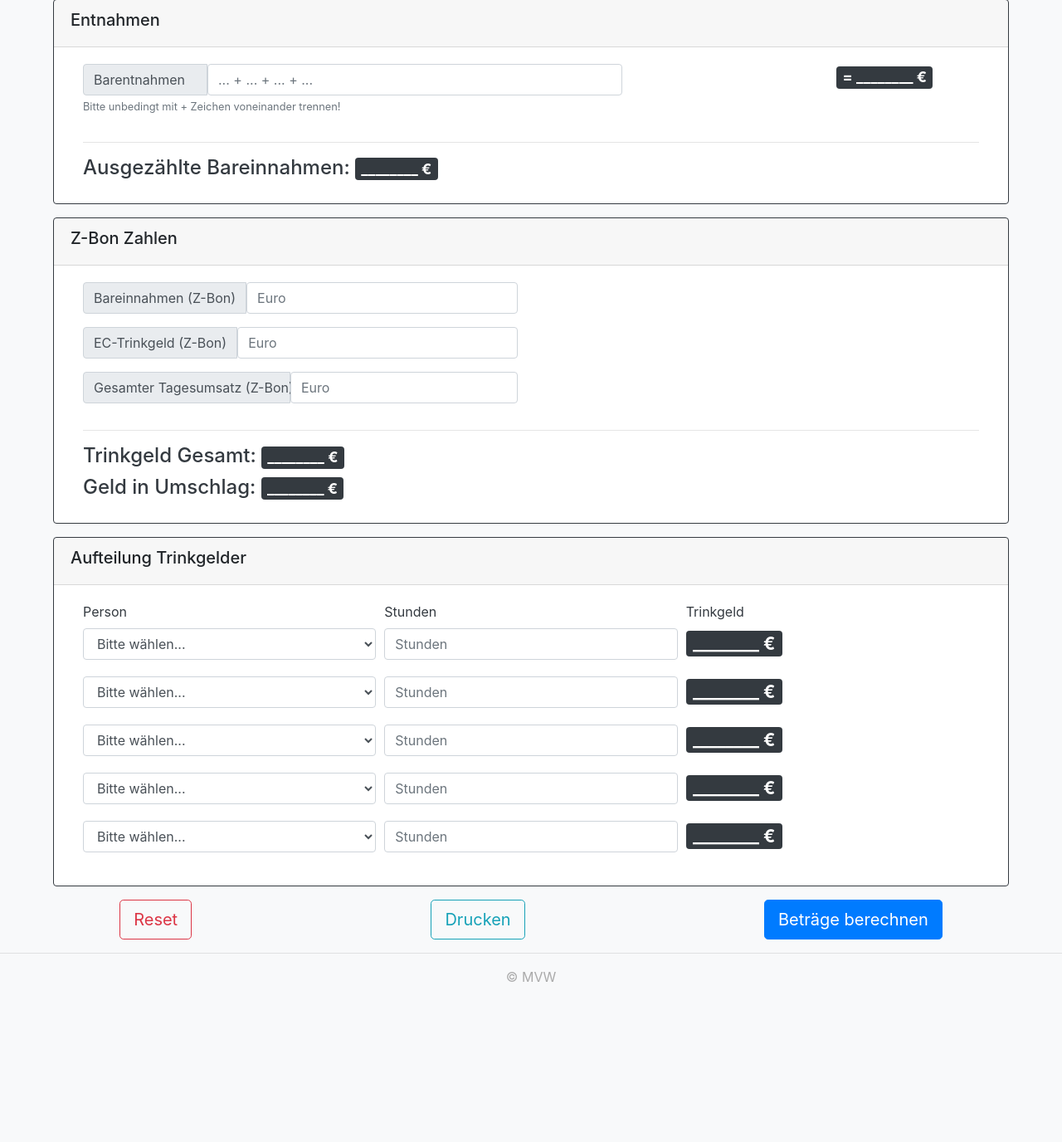
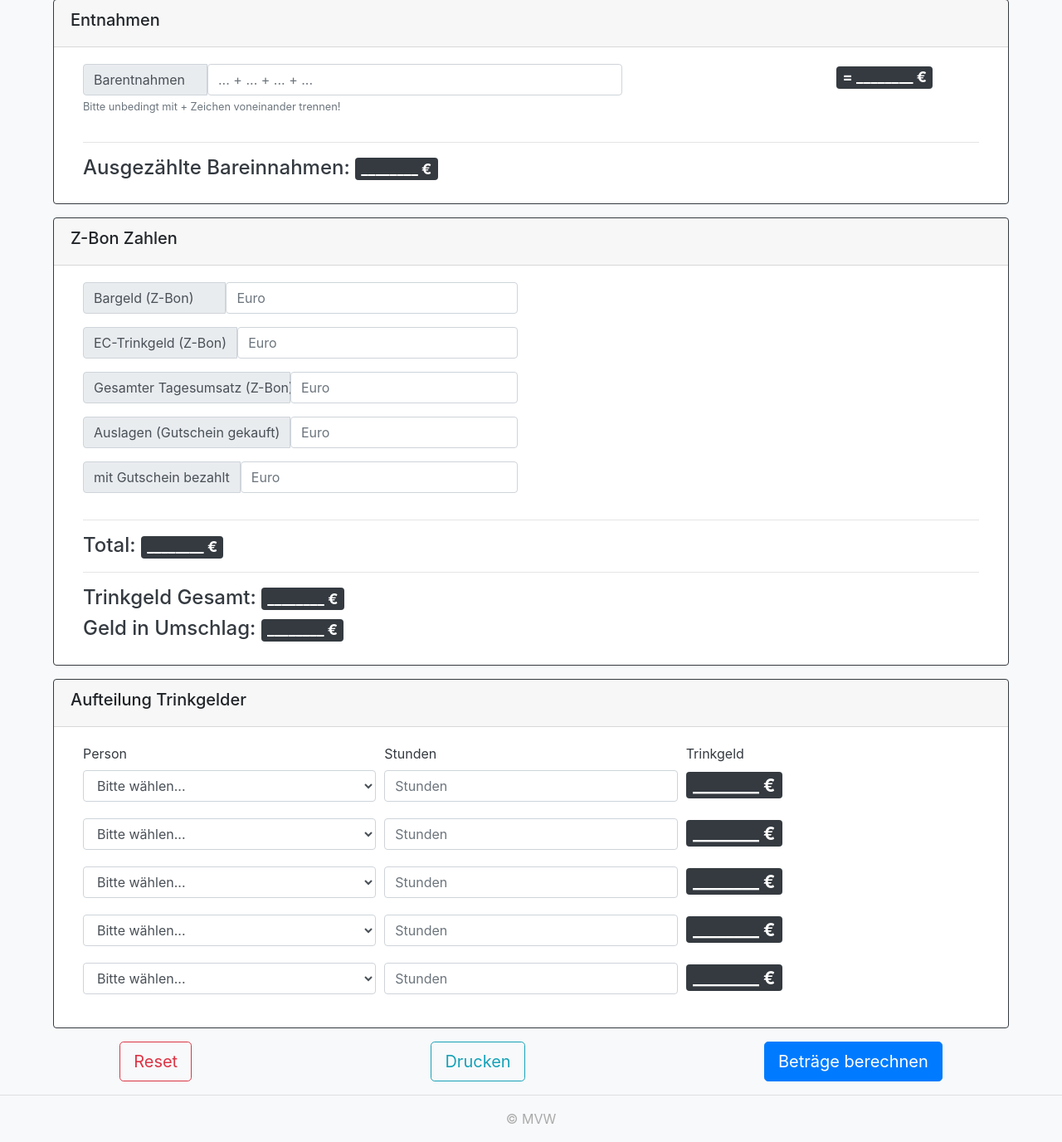
Before and after one commit to moritzwilksch/LokalCashUp, a Flask app: page / in a window 1280 px wide. Shown: the part 902-2278 px from the top of the page at 83% size. Before the commit the page ends 2085 px from the top, so only its background shows below. Run offline with Flask 2, Linux system fonts and the light colour scheme; some libraries are stand-ins or nearby versions.

Commit message:
added gutschein fields

```diff
--- a/main.py
+++ b/main.py
@@ -46,6 +46,7 @@ DEFAULT_FIELDS = {
     'tg3': '________ €',
     'tg4': '________ €',
     'tg5': '________ €',
+    'total': '________ €',
 }
 WECHSELGELD_TAGESANFANG = 250
 fields_to_be_shown = {}
@@ -80,7 +81,7 @@ def calculate_stueckelung(d: dict) -> dict:
     summe = 0
 
     for in_key, out_key, factor in zip(in_keys, out_keys, factors):
-        input_anzahl = prep_convert_numeric_string(d.get(in_key, 0))
+        input_anzahl = prep_convert_numeric_string(d.get(in_key, '0'))
         value = input_anzahl * factor
         summe += value
         d.update({out_key: convert_to_string_output(value)})
@@ -91,6 +92,10 @@ def calculate_stueckelung(d: dict) -> dict:
 
 def sum_barentnahmen(s: str) -> float:
     """Sums all values in a string of shape: value + value + value"""
+    try:
+        s = str(s)
+    except:
+        pass
     l = s.split('+')
     l = [prep_convert_numeric_string(elem) for elem in l]
     return sum(l)
@@ -101,15 +106,15 @@ def calculate_tip_distribution(d: dict) -> dict:
     hours = ['s1', 's2', 's3', 's4', 's5']
     tgs = ['tg1', 'tg2', 'tg3', 'tg4', 'tg5']
 
-    hour_values = [prep_convert_numeric_string(d.get(x, 0)) for x in hours]
+    hour_values = [prep_convert_numeric_string(d.get(x, '0')) for x in hours]
     total_hours = sum(hour_values)
     if total_hours == 0:
         total_hours = 0.000001
 
     for stunden, trinkgeld in zip(hours, tgs):
-        d.update({trinkgeld: convert_to_string_output(prep_convert_numeric_string(d.get(stunden, 0))
+        d.update({trinkgeld: convert_to_string_output(prep_convert_numeric_string(d.get(stunden, '0'))
                                                       / total_hours
-                                                      * prep_convert_numeric_string(d.get('trinkgeldGesamt', 0))
+                                                      * prep_convert_numeric_string(d.get('trinkgeldGesamt', '0'))
                                                       )})
 
     return d
@@ -140,33 +145,44 @@ def calculate():
     fields_to_be_shown.update({
         'barentnahmenSumme': "= " + convert_to_string_output(
             sum_barentnahmen(
-                fields_to_be_shown.get('barentnahmenList', 0)
+                fields_to_be_shown.get('barentnahmenList', '0')
             )
         )}
     )
 
     # Calculate ausgezaehlte Bareinnahmen
     fields_to_be_shown.update({'ausgezaehlteBareinnahmen': convert_to_string_output(
-        (prep_convert_numeric_string(fields_to_be_shown.get('barentnahmenSumme', 0))
-         + prep_convert_numeric_string(fields_to_be_shown.get('geldInKasse', 0))
+        (prep_convert_numeric_string(fields_to_be_shown.get('barentnahmenSumme', '0'))
+         + prep_convert_numeric_string(fields_to_be_shown.get('geldInKasse', '0'))
          ) - WECHSELGELD_TAGESANFANG
     )})
+
+
+    # Calculate Total
+    fields_to_be_shown.update({
+        'total': convert_to_string_output(
+            prep_convert_numeric_string(fields_to_be_shown.get('tagesumsatzZb', '0'))
+            - prep_convert_numeric_string(fields_to_be_shown.get('gutschein_bezahlt', '0'))
+            + prep_convert_numeric_string(fields_to_be_shown.get('gutschein_gekauft', '0'))
+        )
+    })
+
 
     # Calculate Trinkgeld gesamt
     fields_to_be_shown.update({
         'trinkgeldGesamt': convert_to_string_output(
-            prep_convert_numeric_string(fields_to_be_shown.get('ausgezaehlteBareinnahmen', 0))
-            - prep_convert_numeric_string(fields_to_be_shown.get('bareinZb', 0))
-            + prep_convert_numeric_string(fields_to_be_shown.get('ectrinkZb', 0))
+            prep_convert_numeric_string(fields_to_be_shown.get('ausgezaehlteBareinnahmen', '0'))
+            - prep_convert_numeric_string(fields_to_be_shown.get('bareinZb', '0'))
+            + prep_convert_numeric_string(fields_to_be_shown.get('ectrinkZb', '0'))
         )
     })
 
     # Calculate Geld im Umschlag
     fields_to_be_shown.update({
         'geldInUmschlag': convert_to_string_output(
-            prep_convert_numeric_string(fields_to_be_shown.get('bareinZb', 0))
-            - prep_convert_numeric_string(fields_to_be_shown.get('ectrinkZb', 0))
-            - prep_convert_numeric_string(fields_to_be_shown.get('barentnahmenSumme', 0))
+            prep_convert_numeric_string(fields_to_be_shown.get('bareinZb', '0'))
+            - prep_convert_numeric_string(fields_to_be_shown.get('ectrinkZb', '0'))
+            - prep_convert_numeric_string(fields_to_be_shown.get('barentnahmenSumme', '0'))
         )
     })
 
--- a/templates/input_form.html
+++ b/templates/input_form.html
@@ -44,7 +44,8 @@
                         <div class="input-group md-1">
                             <div class="input-group-prepend">
                                 <span class="input-group-text" style="width: 250px;">>=100€ Betrag</span>
-                                <input type="number" class="form-control" id="gt100In" name="gt100In" placeholder="Betrag"
+                                <input type="number" class="form-control" id="gt100In" name="gt100In"
+                                       placeholder="Betrag"
                                        required value="{{ fields['gt100In'] }}"
                                        onkeyup="document.getElementById('gt100Out').innerHTML = document.getElementById('gt100In').value + ',00 €'">
                             </div>
@@ -208,7 +209,7 @@
                     </div>
                 </div>
                 <hr>
-                <h4>Geld in der Kasse: <span class="badge  badge-dark">{{ fields['geldInKasse']}}</span></h4>
+                <h4>Geld in der Kasse: <span class="badge  badge-dark">{{ fields['geldInKasse'] }}</span></h4>
                 <!-- END OF CARD -->
             </div>
         </div>
@@ -228,8 +229,10 @@
                         <div class="input-group md-1">
                             <div class="input-group-prepend">
                                 <span class="input-group-text" style="width: 150px;">Barentnahmen</span>
-                                <input type="text" class="form-control" id="barentnahmen" name="barentnahmenList" style="width: 500px;"
-                                       placeholder="... + ... + ... + ..." required value="{{ fields['barentnahmenList'] }}">
+                                <input type="text" class="form-control" id="barentnahmen" name="barentnahmenList"
+                                       style="width: 500px;"
+                                       placeholder="... + ... + ... + ..." required
+                                       value="{{ fields['barentnahmenList'] }}">
                             </div>
                             <small id="barentnahmenHelp" class="form-text text-muted">Bitte unbedingt mit + Zeichen
                                 voneinander
@@ -241,7 +244,8 @@
                     </div>
                 </div>
                 <hr>
-                <h4>Ausgezählte Bareinnahmen: <span class="badge  badge-dark">{{ fields['ausgezaehlteBareinnahmen'] }}</span></h4>
+                <h4>Ausgezählte Bareinnahmen: <span
+                        class="badge  badge-dark">{{ fields['ausgezaehlteBareinnahmen'] }}</span></h4>
             </div>
         </div>
     </div>
@@ -258,8 +262,9 @@
                     <div class="col-md-6 mb-3">
                         <div class="input-group md-1">
                             <div class="input-group-prepend">
-                                <span class="input-group-text" style="width: 250px;">Bareinnahmen (Z-Bon)</span>
-                                <input type="text" pattern="^\d*(\{., \,}\d{0,2})?$" class="form-control" id="bareinZb" name="bareinZb" placeholder="Euro"
+                                <span class="input-group-text" style="width: 250px;">Bargeld (Z-Bon)</span>
+                                <input type="text" pattern="^\d*(\{., \,}\d{0,2})?$" class="form-control" id="bareinZb"
+                                       name="bareinZb" placeholder="Euro"
                                        required value="{{ fields['bareinZb'] }}">
                             </div>
                         </div>
@@ -271,7 +276,8 @@
                         <div class="input-group md-1">
                             <div class="input-group-prepend">
                                 <span class="input-group-text" style="width: 250px;">EC-Trinkgeld (Z-Bon)</span>
-                                <input type="text" pattern="^\d*(\{., \,}\d{0,2})?$" class="form-control" id="ectrinkZb" name="ectrinkZb" placeholder="Euro"
+                                <input type="text" pattern="^\d*(\{., \,}\d{0,2})?$" class="form-control" id="ectrinkZb"
+                                       name="ectrinkZb" placeholder="Euro"
                                        required value="{{ fields['ectrinkZb'] }}">
                             </div>
                         </div>
@@ -283,7 +289,8 @@
                         <div class="input-group md-1">
                             <div class="input-group-prepend">
                                 <span class="input-group-text" style="width: 250px;">Gesamter Tagesumsatz (Z-Bon)</span>
-                                <input type="text" pattern="^\d*(\{., \,}\d{0,2})?$" class="form-control" id="tagesumsatzZb" name="tagesumsatzZb" placeholder="Euro"
+                                <input type="text" pattern="^\d*(\{., \,}\d{0,2})?$" class="form-control"
+                                       id="tagesumsatzZb" name="tagesumsatzZb" placeholder="Euro"
                                        required value="{{ fields['tagesumsatzZb'] }}">
                             </div>
                         </div>
@@ -291,6 +298,36 @@
                 </div>
 
 
+                <div class="form-row">
+                    <div class="col-md-6 mb-3">
+                        <div class="input-group md-1">
+                            <div class="input-group-prepend">
+                                <span class="input-group-text" style="width: 250px;">Auslagen (Gutschein gekauft)</span>
+                                <input type="text" pattern="^\d*(\{., \,}\d{0,2})?$" class="form-control"
+                                       id="gutschein_gekauft" name="gutschein_gekauft" placeholder="Euro"
+                                       required value="{{ fields['gutschein_gekauft'] }}">
+                            </div>
+                        </div>
+                    </div>
+                </div>
+
+
+                <div class="form-row">
+                    <div class="col-md-6 mb-3">
+                        <div class="input-group md-1">
+                            <div class="input-group-prepend">
+                                <span class="input-group-text" style="width: 250px;">mit Gutschein bezahlt</span>
+                                <input type="text" pattern="^\d*(\{., \,}\d{0,2})?$" class="form-control"
+                                       id="gutschein_bezahlt" name="gutschein_bezahlt" placeholder="Euro"
+                                       required value="{{ fields['gutschein_bezahlt'] }}">
+                            </div>
+                        </div>
+                    </div>
+                </div>
+
+
+                <hr>
+                <h4>Total: <span class="badge  badge-dark">{{ fields['total'] }}</span></h4>
                 <hr>
                 <h4>Trinkgeld Gesamt: <span class="badge  badge-dark">{{ fields['trinkgeldGesamt'] }}</span></h4>
                 <h4>Geld in Umschlag: <span class="badge  badge-dark">{{ fields['geldInUmschlag'] }}</span></h4>
@@ -327,7 +364,8 @@
 
                     <div class="col-md-4 mb-1">
                         <label for="exampleFormControlInput1">Stunden</label>
-                        <input type="text" pattern="^\d*(\{., \,}\d{0,2})?$" class="form-control" id="exampleFormControlInput1" name="s1"
+                        <input type="text" pattern="^\d*(\{., \,}\d{0,2})?$" class="form-control"
+                               id="exampleFormControlInput1" name="s1"
                                placeholder="Stunden" value="{{ fields['s1'] }}">
                     </div>
 
@@ -354,7 +392,8 @@
                     </div>
 
                     <div class="col-md-4 mb-1">
-                        <input type="text" pattern="^\d*(\{., \,}\d{0,2})?$" class="form-control" id="exampleFormControlInput1"
+                        <input type="text" pattern="^\d*(\{., \,}\d{0,2})?$" class="form-control"
+                               id="exampleFormControlInput1"
                                placeholder="Stunden" name="s2" value="{{ fields['s2'] }}">
                     </div>
 
@@ -380,7 +419,8 @@
                     </div>
 
                     <div class="col-md-4 mb-1">
-                        <input type="text" pattern="^\d*(\{., \,}\d{0,2})?$" class="form-control" id="exampleFormControlInput1"
+                        <input type="text" pattern="^\d*(\{., \,}\d{0,2})?$" class="form-control"
+                               id="exampleFormControlInput1"
                                placeholder="Stunden" name="s3" value="{{ fields['s3'] }}">
                     </div>
 
@@ -406,7 +446,8 @@
                     </div>
 
                     <div class="col-md-4 mb-1">
-                        <input type="text" pattern="^\d*(\{., \,}\d{0,2})?$" class="form-control" id="exampleFormControlInput1"
+                        <input type="text" pattern="^\d*(\{., \,}\d{0,2})?$" class="form-control"
+                               id="exampleFormControlInput1"
                                placeholder="Stunden" name="s4" value="{{ fields['s4'] }}">
                     </div>
 
@@ -432,7 +473,8 @@
                     </div>
 
                     <div class="col-md-4 mb-1">
-                        <input type="text" pattern="^\d*(\{., \,}\d{0,2})?$" class="form-control" id="exampleFormControlInput1"
+                        <input type="text" pattern="^\d*(\{., \,}\d{0,2})?$" class="form-control"
+                               id="exampleFormControlInput1"
                                placeholder="Stunden" name="s5" value="{{ fields['s5'] }}">
                     </div>
 
@@ -440,8 +482,6 @@
                         <h3><span class="badge  badge-dark" id="TG5">{{ fields['tg5'] }}</span></h3>
                     </div>
                 </div>
-
-
 
 
             </div>
```
Also changed, not shown: templates/printable_output.html (+22 -4 lines).
